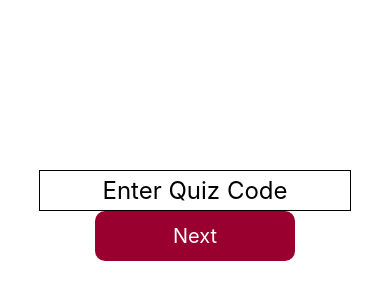
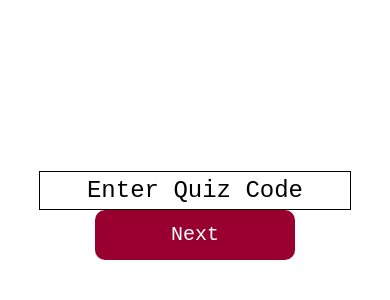
Before and after one commit to janahmedprg/learner.ai, a React Native app: screen /QuizStart in a window 390 px wide. Shown: the part 202-502 px from the top of the page. Built offline with nearby package versions, Linux system fonts and the light colour scheme.

Commit message:
monospace

```diff
--- a/components/QuizDone.js
+++ b/components/QuizDone.js
@@ -16,10 +16,12 @@ export default function QuizDoneScreen(props) {
         marginBottom: 5,
         textAlign: "center",
         width: "80%",
+        fontFamily: "monospace"
       }}>Quiz Done</Text>
       <Text
         style={{
           marginBottom: 10,
+          fontFamily: "monospace"
         }}
       >Your Answers: {JSON.stringify(quizResultsArray)} </Text>
 
--- a/components/QuizStart.js
+++ b/components/QuizStart.js
@@ -90,6 +90,7 @@ function QuestionScreen(props) {
         style={{
           fontSize: 20,
           marginBottom: 20,
+          fontFamily: "monospace"
         }}
       >
         {questionsData.questions[questionNumber - 1]}
@@ -97,7 +98,7 @@ function QuestionScreen(props) {
 
       <RatingInput onAnswerSelected={(value) => setAnswer(value)} />
 
-      <Text style={{ fontSize: 18 }}>{answerText[answer]}</Text>
+      <Text style={{ fontSize: 18, fontFamily: "monospace"}}>{answerText[answer]}</Text>
       <Text></Text>
 
       <CustomButton
@@ -120,6 +121,7 @@ function QuizIntro({ navigation }) {
           marginBottom: 20,
           textAlign: "center",
           width: "80%",
+          fontFamily: "monospace"
         }}
       >
         Rank how familiar you are with the upcoming topics
@@ -225,6 +227,7 @@ export default function QuizStart({ navigation }) {
           paddingVertical: 5,
           width: "80%",
           textAlign: "center",
+          fontFamily: "monospace"
         }}
         value={text}
       ></TextInput>
@@ -258,7 +261,7 @@ function CustomButton({ title, onPress }) {
       }}
       onPress={() => onPress()}
     >
-      <Text style={{ color: "white", fontSize: 20 }}>{title}</Text>
+      <Text style={{ color: "white", fontSize: 20, fontFamily: "monospace" }}>{title}</Text>
     </TouchableOpacity>
   );
 }
--- a/components/utils.js
+++ b/components/utils.js
@@ -12,10 +12,11 @@ export function CustomButton({ title, onPress }) {
           alignItems: "center",
           borderRadius: 10,
           marginBottom: 10,
+          fontFamily: "monospace"
         }}
         onPress={() => onPress()}
       >
-        <Text style={{ color: "white", fontSize: 20 }}>{title}</Text>
+        <Text style={{ color: "white", fontSize: 20, fontFamily: "monospace" }}>{title}</Text>
       </TouchableOpacity>
     );
   }
```
Also changed, not shown: 1 other file (tests, documents, lock files or other folders).
